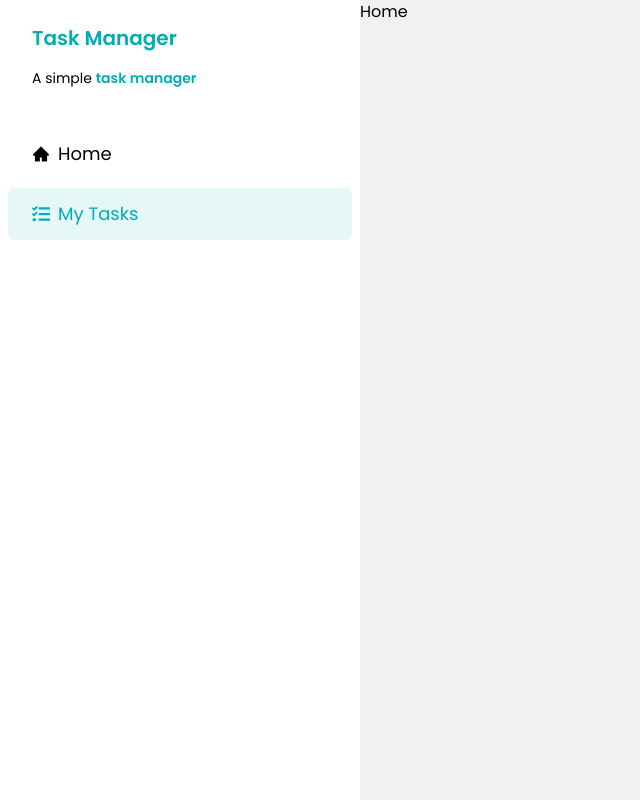
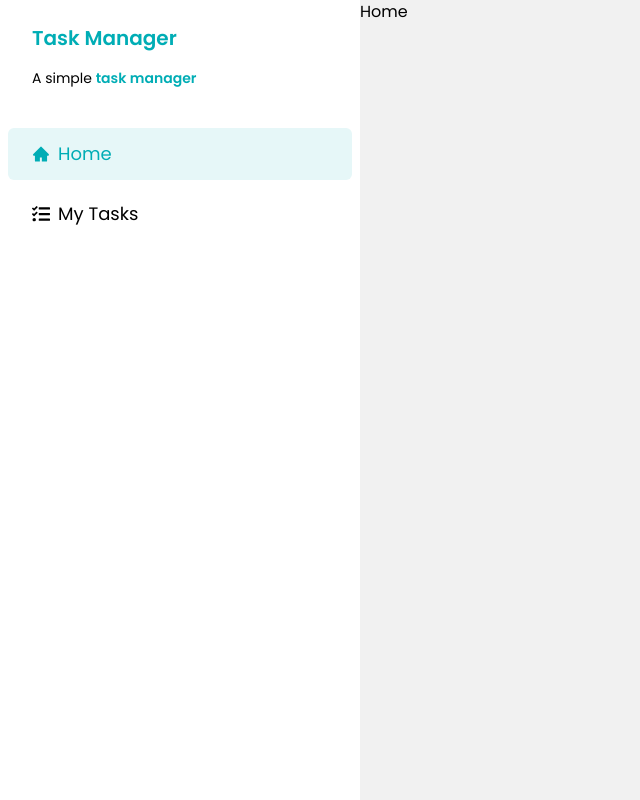
Before and after one commit to nicolasandreos/Task-Manager-React, a React (Vite) app: page / in a window 1280 px wide. Shown: the whole page, without its empty margins (0-640 px from the left). Built offline with nearby package versions, Linux system fonts and the light colour scheme.

Commit message:
feat: active links

```diff
--- a/src/_components/Sidebar.jsx
+++ b/src/_components/Sidebar.jsx
@@ -1,11 +1,10 @@
 import SidebarButton from "./SidebarButton";
 import { AiFillHome } from "react-icons/ai";
 import { FaTasks } from "react-icons/fa";
-import { Link } from "react-router";
 
 const Sidebar = () => {
   return (
-    <div className="min-h-screen w-90 bg-white">
+    <div className="min-h-screen w-90 min-w-90 bg-white">
       <div className="space-y-4 px-8 py-6">
         <h1 className="text-primary text-xl font-semibold">Task Manager</h1>
         <p className="text-sm">
@@ -15,21 +14,17 @@ const Sidebar = () => {
       </div>
 
       <div className="mt-4 flex flex-col gap-2 px-2">
-        <SidebarButton>
-          <Link to="/">
+        <SidebarButton to="/">
           <div className="flex items-center gap-2 font-normal">
             <AiFillHome />
             Home
           </div>
-          </Link>
         </SidebarButton>
-        <SidebarButton variant="selected">
-          <Link to="/tasks">
+        <SidebarButton to="/tasks">
           <div className="flex items-center gap-2 font-normal">
             <FaTasks />
             My Tasks
           </div>
-          </Link>
         </SidebarButton>
       </div>
     </div>
--- a/src/_components/SidebarButton.jsx
+++ b/src/_components/SidebarButton.jsx
@@ -1,6 +1,7 @@
+import { NavLink } from "react-router";
 import { tv } from "tailwind-variants";
 
-const SidebarButton = ({ children, variant }) => {
+const SidebarButton = ({ children, to }) => {
   const sidebarButton = tv({
     base: "rounded-md px-6 py-3 text-lg font-normal",
     variants: {
@@ -11,9 +12,14 @@ const SidebarButton = ({ children, variant }) => {
   });
 
   return (
-    <a href="" className={`${sidebarButton({ variant })}`}>
+    <NavLink
+      to={to}
+      className={({ isActive }) =>
+        isActive ? sidebarButton({ variant: "selected" }) : sidebarButton()
+      }
+    >
       {children}
-    </a>
+    </NavLink>
   );
 };
 
```
Lines whose indentation alone changed are shown as unchanged.
